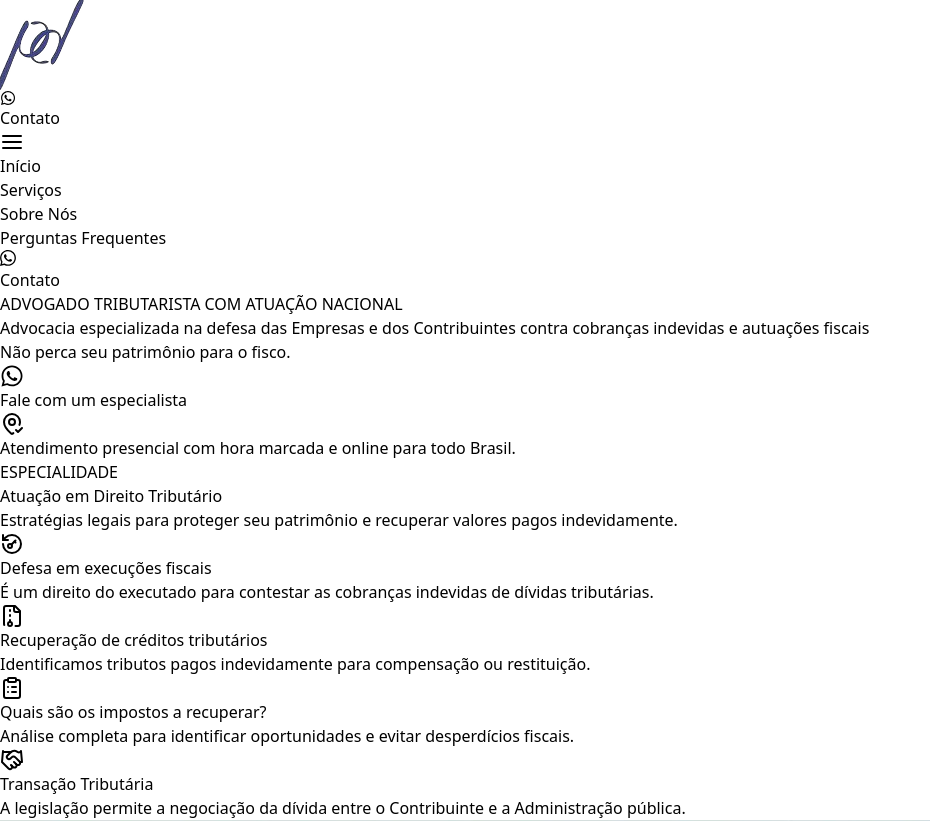
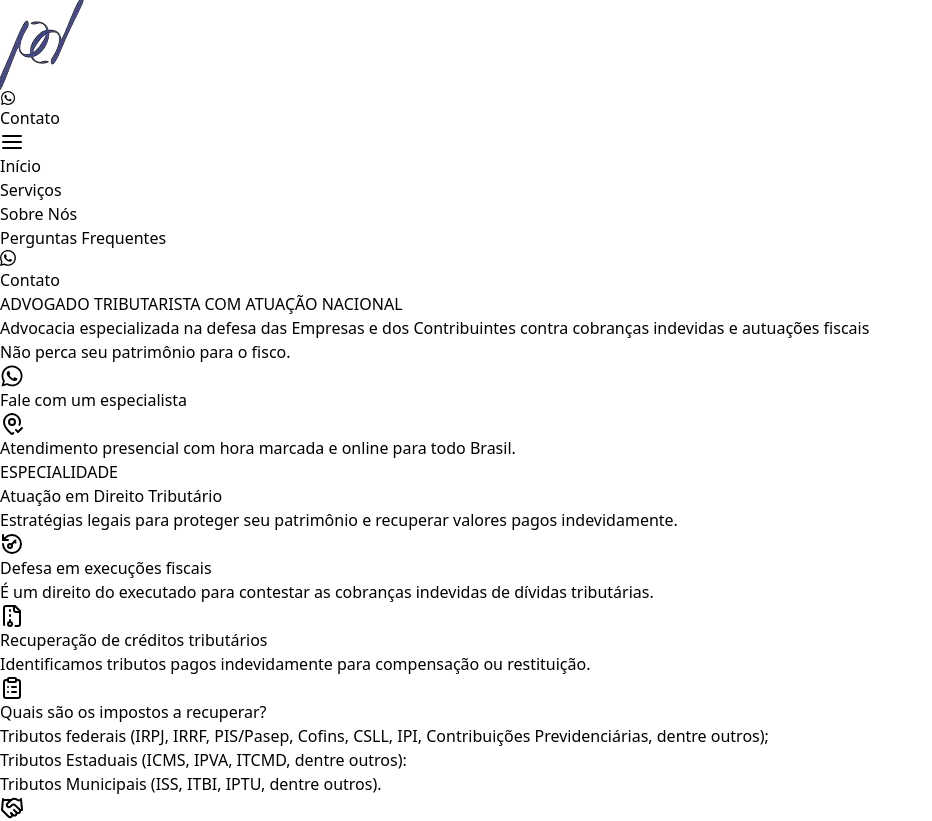
Before and after one commit to Paper-Street-Softwares/LP-Paulo-Druck, a React (Vite) app: page / in a window 1280 px wide. Shown: the top 821 px of the page, without its empty margins (0-932 px from the left). Built offline with nearby package versions, Linux system fonts and the light colour scheme; a web font is replaced by a local one.

Commit message:
fix: Ajeita Features

```diff
--- a/src/components/cards/IconFeatureCard.jsx
+++ b/src/components/cards/IconFeatureCard.jsx
@@ -19,21 +19,20 @@ export default function IconFeatureCard(props) {
 
   return (
     <div
-      className={`w-full tablet1:min-h-[300px] p-0 tablet1:w-[290px] mt-[36px] tablet1:mt-0 desktop1:w-[260px] desktop1:h-[300px] flex flex-col items-center desktop1:hover:scale-110 transition desktop1:p-0 ${className}`}
+      className={` tablet1:auto p-0 max-w-[350px] tablet1:w-[290px] h-auto tablet1:h-[350px] desktop1:w-[260px] desktop1:h-[350px] flex flex-col items-center desktop1:hover:scale-110 transition desktop1:p-0 ${className}`}
     >
-
       <div
         className={`h-[64px] w-[64px] mb-[24px] rounded-md flex justify-center items-center text-labelButtons ${bgClass}`}
       >
         {icon}
       </div>
       <h1
-        className={`h-auto font-bold font-mainFont text-title3 text-center mb-[16px] ${textClass}`}
+        className={`h-auto font-bold font-mainFont w-[80%] text-title2 text-center mb-[16px] ${textClass}`}
       >
         {title}
       </h1>
       <p
-        className={`text-center opacity-70 font-mainFont w-[90%] pb-4 ${textClass}`}
+        className={`text-center opacity-70 font-mainFont w-[90%] text-paragraph2 pb-4 ${textClass}`}
       >
         {paragraph}
       </p>
--- a/src/components/sections/FeaturesWithIcons.jsx
+++ b/src/components/sections/FeaturesWithIcons.jsx
@@ -33,14 +33,14 @@ export default function FeaturesWithIcons({ colorMode }) {
         colorMode="dark"
       />
       <SectionWrapper>
-        <div className="flex desktop1:mt-[40px] flex-col items-center w-full tablet1:flex-row tablet1:justify-between desktop1:gap-x-0 desktop1:px-0">
-          <div className="col1 tablet1:w-[50%] desktop1:w-[28%] flex flex-col justify-center items-center">
+        <div className="flex desktop1:mt-[40px] flex-col items-center w-full tablet1:flex-row tablet1:justify-between gap-4 desktop1:gap-x-0 desktop1:px-0">
+          <div className="col1 tablet1:w-[50%] desktop1:w-[28%] flex flex-col justify-center gap-2 items-center">
             <MotionDivDownToUp>
               <IconFeatureCard
                 icon={content.texts.features.card1.icon}
                 title={content.texts.features.card1.title}
                 paragraph={content.texts.features.card1.subtitle}
-                className={`tablet1:mb-[16px] desktop1:mb-0 desktop2:mb-[46px] ${textClass}`}
+                className={`tablet1:mb-[16px] desktop1:mb-0 desktop2:mb-[46px]  ${textClass}`}
                 colorMode={colorMode}
               />
             </MotionDivDownToUp>
@@ -64,7 +64,7 @@ export default function FeaturesWithIcons({ colorMode }) {
             ></div>
           </MotionDivDownToUp>
 
-          <div className="col3 tablet1:w-[50%] desktop1:w-[28%] flex flex-col justify-center items-center">
+          <div className="col3 tablet1:w-[50%] desktop1:w-[28%] flex flex-col justify-center items-center gap-2 ">
             <MotionDivDownToUp>
               <IconFeatureCard
                 icon={content.texts.features.card3.icon}
--- a/src/content/content.jsx
+++ b/src/content/content.jsx
@@ -268,8 +268,15 @@ const content = {
       card3: {
         img: featuresImg3,
         title: "Quais são os impostos a recuperar?",
-        subtitle:
-          "Análise completa para identificar oportunidades e evitar desperdícios fiscais.",
+        subtitle: (
+          <p>
+            Tributos federais (IRPJ, IRRF, PIS/Pasep, Cofins, CSLL, IPI,
+            Contribuições Previdenciárias, dentre outros);
+            <br /> Tributos Estaduais (ICMS, IPVA, ITCMD, dentre outros):
+            <br />
+            Tributos Municipais (ISS, ITBI, IPTU, dentre outros).
+          </p>
+        ),
         description: (
           <div>
             Tributos federais (IRPJ, IRRF, PIS/Pasep, Cofins, CSLL, IPI,
```
